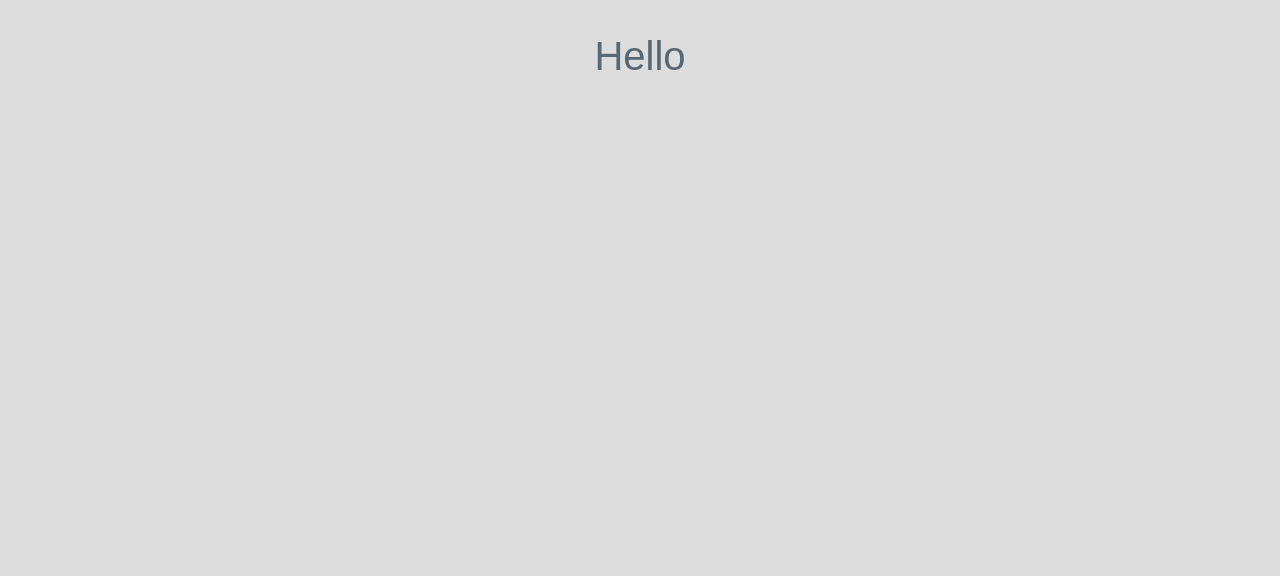
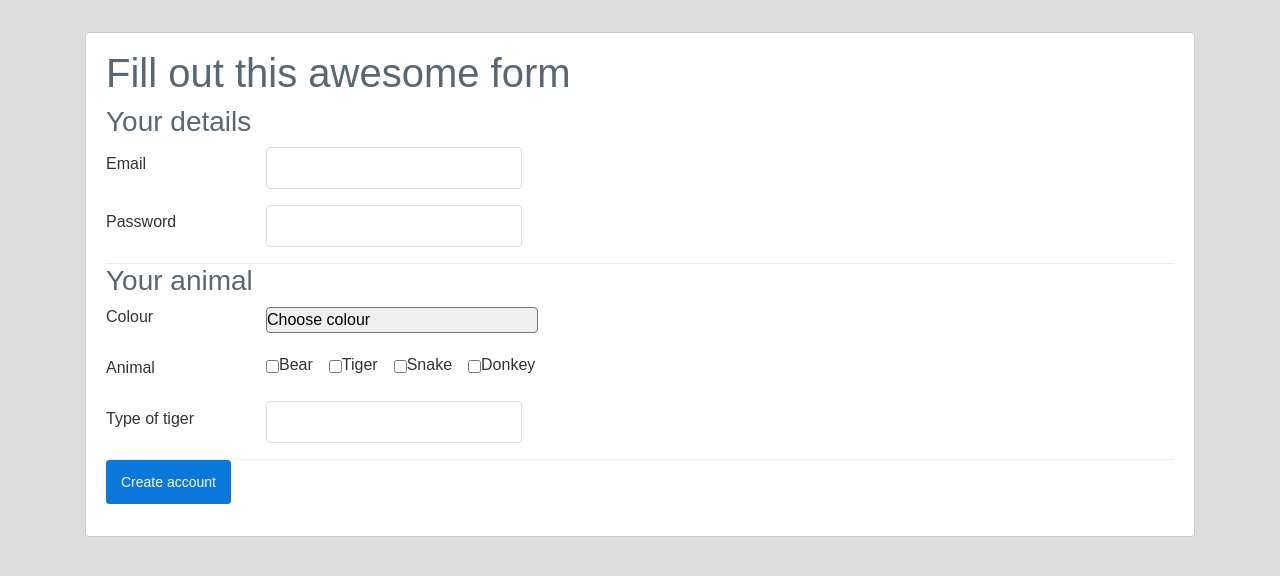
Before and after one commit to magda-gierg/form_validation, a React (Create React App) app: page / in a window 1280 px wide. Shown: the top 576 px of the page. Built offline with nearby package versions, Linux system fonts and the light colour scheme.

Commit message:
created form inputs

```diff
--- a/src/App.css
+++ b/src/App.css
@@ -1,3 +1,3 @@
-.App {
+/* .App {
   text-align: center;
-}
+} */
--- a/src/App.js
+++ /dev/null
@@ -1,14 +0,0 @@
-import React, { Component } from 'react';
-import './App.css';
-
-class App extends Component {
-  render() {
-    return (
-      <div className="App">
-        <h1>Hello</h1>
-      </div>
-    );
-  }
-}
-
-export default App;
--- /dev/null
+++ b/src/App.jsx
@@ -0,0 +1,13 @@
+import React from 'react'
+import './index.css'
+import Form from './Form'
+
+
+
+const App = ({children}) => (
+  <div className="container">
+    <Form />
+  </div>
+)
+
+export default App
--- /dev/null
+++ b/src/Form.jsx
@@ -0,0 +1,100 @@
+import React from 'react'
+
+class Form extends React.Component {
+  constructor(props) {
+    super(props)
+    this.state = {
+
+    }
+  }
+  render() {
+
+    return (
+      <div className="Form">
+        <form method='post' action=''>
+          <h1>Fill out this awesome form</h1>
+
+          <fieldset>
+            <h3>Your details</h3>
+
+            <p>
+              <label className='label' htmlFor='email'>
+                Email
+              </label>
+              <input type='text' id='email' name='email' />
+            </p>
+
+            <p>
+              <label className='label' htmlFor='password'>
+                Password
+              </label>
+              <input className='error' type='password' id='password' name='username' />
+            </p>
+          </fieldset>
+
+          <fieldset>
+            <h3>Your animal</h3>
+            <p>
+              <label className='label' htmlFor='colour'>
+                Colour
+              </label>
+              <select name='colour' id='colour'>
+                <option value=''>Choose colour</option>
+                <option value='blue'>Blue</option>
+                <option value='green'>Green</option>
+                <option value='red'>Red</option>
+                <option value='black'>Black</option>
+                <option value='brown'>Brown</option>
+              </select>
+            </p>
+
+            <p>
+              <span className="label">
+                Animal
+              </span>
+
+              <input type='checkbox' name='animal' value='bear' id='bear' />
+              <label htmlFor='bear'>
+                Bear
+              </label>
+
+              <input type='checkbox' name='animal' value='tiger' id='tiger' />
+              <label htmlFor='tiger'>
+                Tiger
+              </label>
+
+              <input type='checkbox' name='animal' value='snake' id='snake' />
+              <label htmlFor='snake'>
+                Snake
+              </label>
+
+              <input type='checkbox' name='animal' value='donkey' id='donkey' />
+              <label htmlFor='donkey'>
+                Donkey
+              </label>
+            </p>
+
+            <p>
+              <label className='label' htmlFor='tiger_type'>
+                Type of tiger
+              </label>
+              <input type='text' name='tiger_type' id='tiger_type' />
+            </p>
+          </fieldset>
+
+          <fieldset>
+            <p>
+              <input type='submit' value='Create account' />
+            </p>
+          </fieldset>
+
+        </form>
+      </div>
+    )
+  }
+}
+
+
+
+
+export default Form
```
